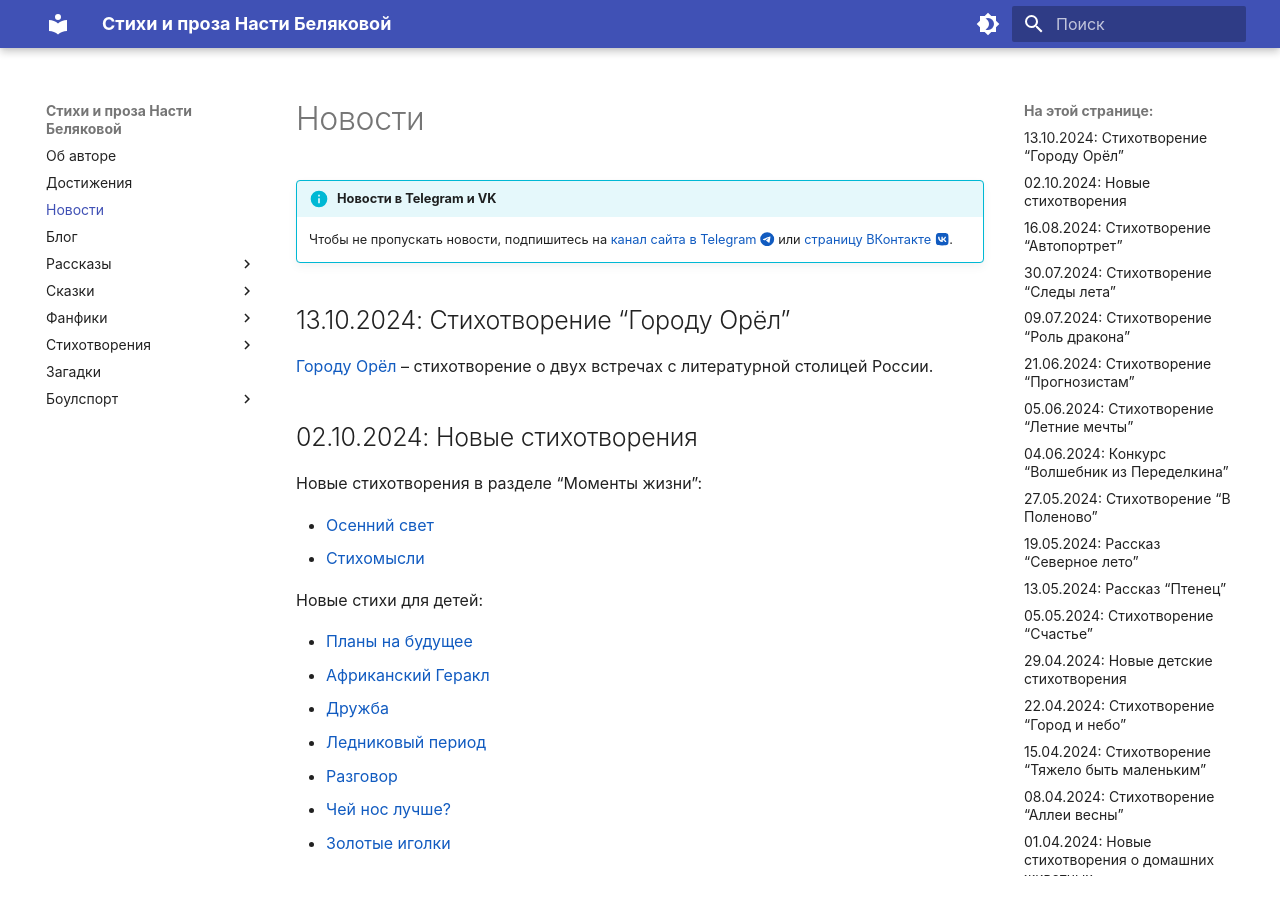
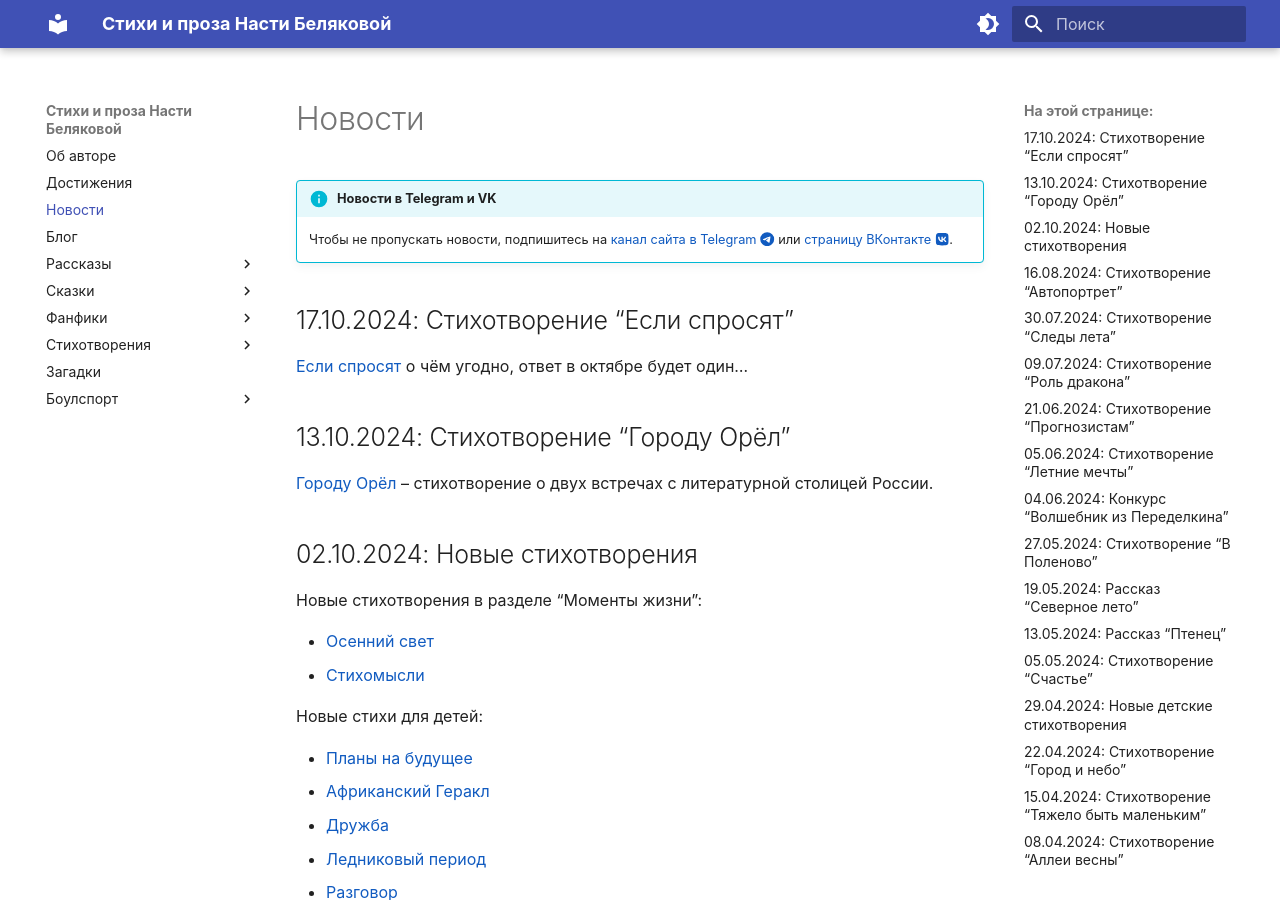
Before and after one commit to lib-beliakova/lib-beliakova.github.io, an MkDocs documentation site: the page built from docs/news.md, in a window 1280 px wide and 900 px high. Built offline with MkDocs 1.6.1 and Material for MkDocs 9.7.7, drawn with Linux system fonts in a browser that asks for light colours.

Commit message:
If they ask

```diff
--- a/docs/news.md
+++ b/docs/news.md
@@ -3,6 +3,10 @@
 !!! info "Новости в Telegram и VK"
     Чтобы не пропускать новости, подпишитесь на [канал сайта в Telegram :fontawesome-brands-telegram:](https://t.me/lib_beliakova) или [страницу ВКонтакте :fontawesome-brands-vk:](https://vk.com/lib_beliakova).
 
+
+## 17.10.2024: Стихотворение "Если спросят"
+
+[Если спросят](poems/if-they-ask.md) о чём угодно, ответ в октябре будет один...
 
 ## 13.10.2024: Стихотворение "Городу Орёл"
 
--- a/docs/poems/index.md
+++ b/docs/poems/index.md
@@ -70,6 +70,7 @@
 
     ---
 
+    * [Если спросят](if-they-ask.md)
     * [Городу Орёл](orel-city.md)
     * [Осенний свет](autumn-light.md)
     * [Роль дракона](dragon-role.md)
--- a/mkdocs.yml
+++ b/mkdocs.yml
@@ -96,6 +96,7 @@ nav:
       - poems/the-crow.md
       - poems/help.md
     - Моменты жизни:
+      - poems/if-they-ask.md
       - poems/orel-city.md
       - poems/autumn-light.md
       - poems/dragon-role.md
```
Also changed, not shown: docs/poems/if-they-ask.md (added, +29 -0 lines), docs/images/if-they-ask.jpg (added).
